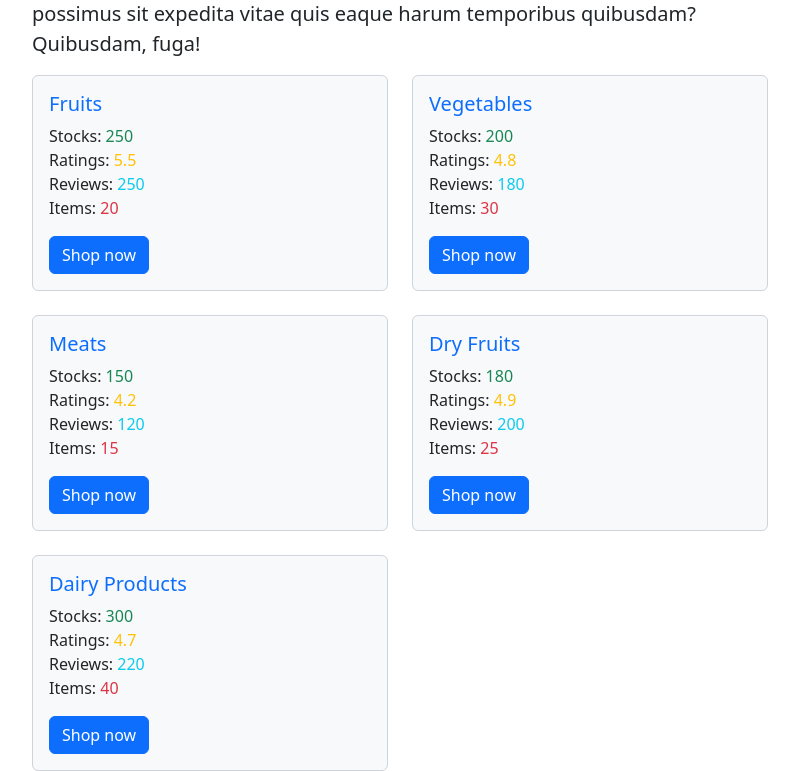
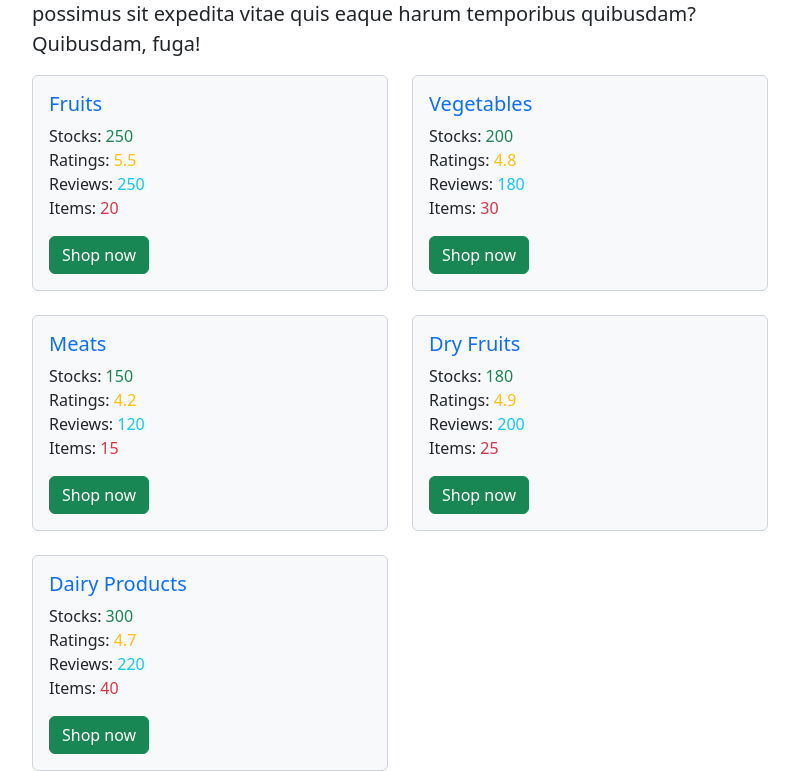
Before and after one commit to ajayraajj/PythonWebsite, a Flask app: page / in a window 1280 px wide. Shown: the part 492-1263 px from the top of the page, without its empty margins (240-1039 px from the left). Run offline with Flask 3, Linux system fonts and the light colour scheme.

Commit message:
some changes i made

```diff
--- a/templates/catogery.html
+++ b/templates/catogery.html
@@ -8,7 +8,7 @@
             <li>Reviews: <span class="text-info">{{ category['reviews'] }}</span></li> <!-- Accessing reviews using dictionary key -->
             <li>Items: <span class="text-danger">{{ category['items'] }}</span></li> <!-- Accessing items using dictionary key -->
           </ul>
-          <button class="btn btn-primary"> Shop now </button>
+          <button class="btn btn-success"> Shop now </button>
         </div>
       </div>
     </div>
```
